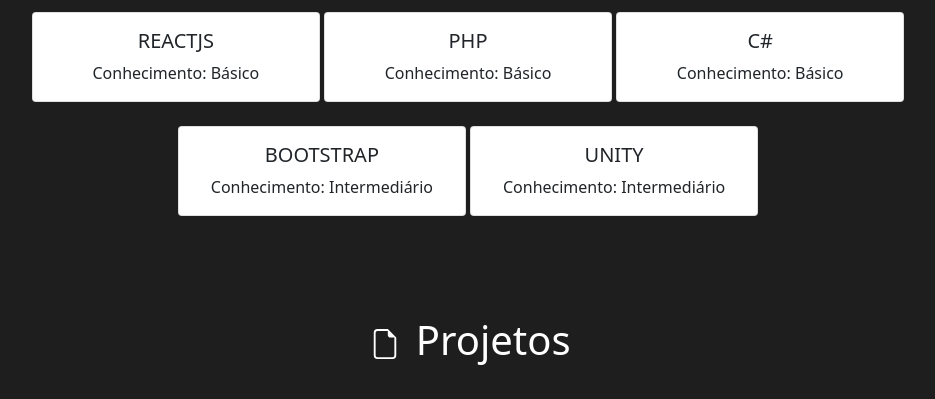
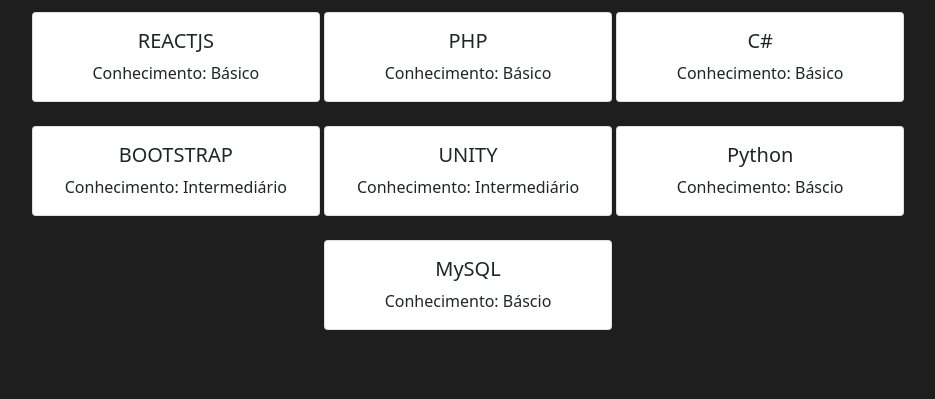
Before and after one commit to FelipePereiraO/portfolio, a plain HTML site: page index.html in a window 1280 px wide. Shown: the part 1580-1979 px from the top of the page, without its empty margins (172-1107 px from the left). Drawn offline with nearby package versions, Linux system fonts and the light colour scheme.

Commit message:
Adicionando mais Card de conhecimentos
Conhecimento em SQL e Python

```diff
--- a/index.html
+++ b/index.html
@@ -129,6 +129,20 @@
               <a>Conhecimento: Intermediário </a>
             </div>
         </div>
+        <div class="card" style="width: 18rem;">
+            <div class="card-body text-dark">
+              <h5 class="card-text">Python</h5>
+              <a>Conhecimento: Báscio </a>
+            </div>
+        </div>
+        <br>
+        <br>
+        <div class="card" style="width: 18rem;">
+            <div class="card-body text-dark">
+              <h5 class="card-text">MySQL</h5>
+              <a>Conhecimento: Báscio </a>
+            </div>
+        </div>
 
     </div>
     <div id="projeto">
```
